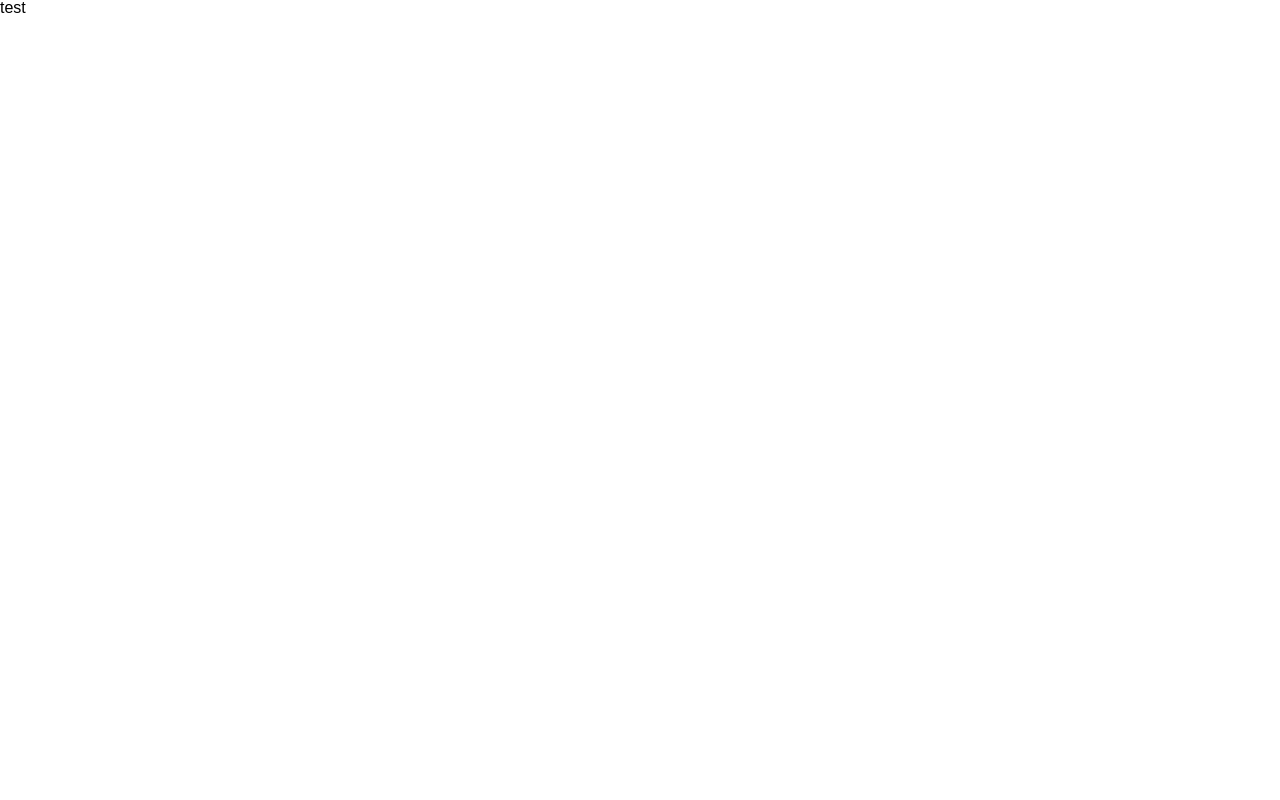
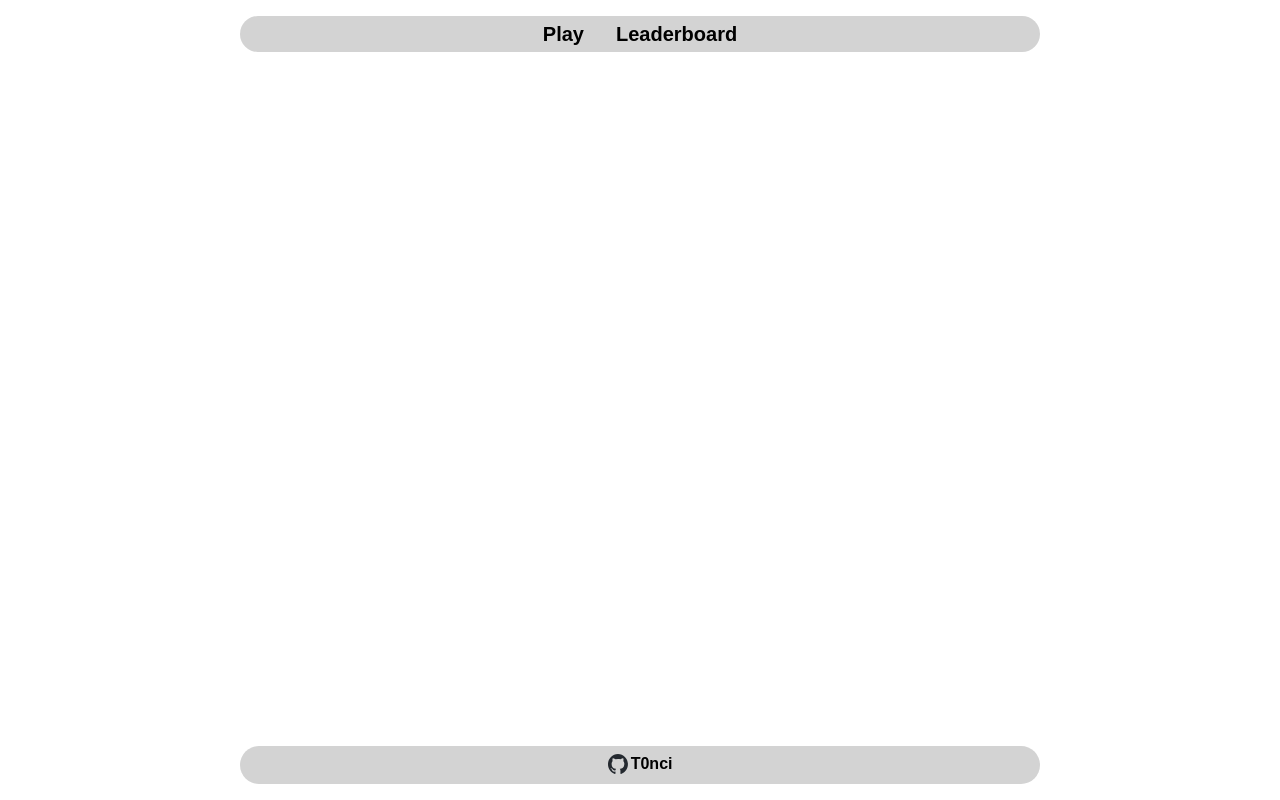
Before and after one commit to T0nci/odin-waldo-frontend, a React (Vite) app: page / in a window 1280 px wide. Built offline with nearby package versions, Linux system fonts and the light colour scheme.

Commit message:
Add and style Nav component

```diff
--- a/src/App.jsx
+++ /dev/null
@@ -1,9 +0,0 @@
-const App = () => {
-  return (
-    <>
-      <div>test</div>
-    </>
-  );
-}
-
-export default App;
--- /dev/null
+++ b/src/Components/Nav/Nav.jsx
@@ -0,0 +1,30 @@
+import { Outlet, Link } from "react-router";
+import styles from "./Nav.module.css";
+import Footer from "../partials/Footer/Footer";
+
+const Nav = () => {
+  return (
+    <div className={styles["main-container"]}>
+      <nav className="floating">
+        <ul className={"floating-child " + styles.nav}>
+          <li>
+            <Link to="/" className={styles["nav-link"]}>
+              Play
+            </Link>
+          </li>
+          <li>
+            <Link to="/leaderboard" className={styles["nav-link"]}>
+              Leaderboard
+            </Link>
+          </li>
+        </ul>
+      </nav>
+      <main>
+        <Outlet />
+      </main>
+      <Footer />
+    </div>
+  );
+};
+
+export default Nav;
--- /dev/null
+++ b/src/Components/Nav/Nav.module.css
@@ -0,0 +1,33 @@
+.main-container {
+  min-height: 100vh;
+  display: flex;
+  flex-direction: column;
+}
+
+.main-container > :last-child {
+  margin-top: auto;
+}
+
+.nav {
+  background-color: var(--nav-footer-background-color, #e2e2e2);
+}
+
+.nav {
+  display: flex;
+  gap: 2rem;
+  align-items: center;
+  justify-content: center;
+}
+
+.nav-link {
+  text-decoration: none;
+  font-weight: bold;
+  font-size: 1.25rem;
+  color: #000000;
+  border-bottom: 2px solid transparent;
+  transition: border-bottom-color 100ms ease-in-out;
+}
+
+.nav-link:hover {
+  border-bottom-color: #000000;
+}
--- a/src/global.css
+++ b/src/global.css
@@ -171,7 +171,7 @@ body {
   margin: 0 auto;
   max-width: 800px;
   border-radius: 50px;
-  padding: 0.5rem;
+  padding: 0.5rem 1rem;
 }
 
 @media (min-width: 500px) {
--- a/src/routes.jsx
+++ b/src/routes.jsx
@@ -1,11 +1,11 @@
 import ErrorPage from "./Components/ErrorPage/ErrorPage";
-import App from "./App";
+import Nav from "./Components/Nav/Nav";
 
 const routes = [
   {
     path: "/",
     errorElement: <ErrorPage />,
-    element: <App />,
+    element: <Nav />,
   },
 ];
 
```
